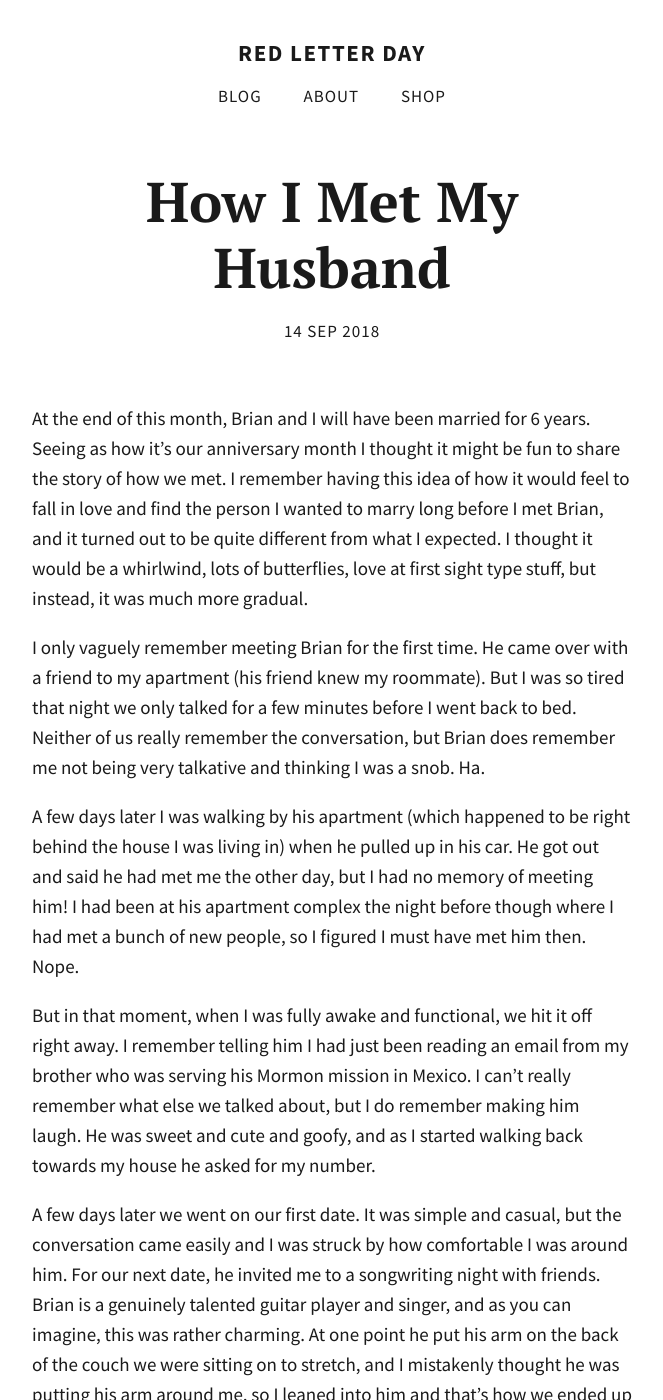
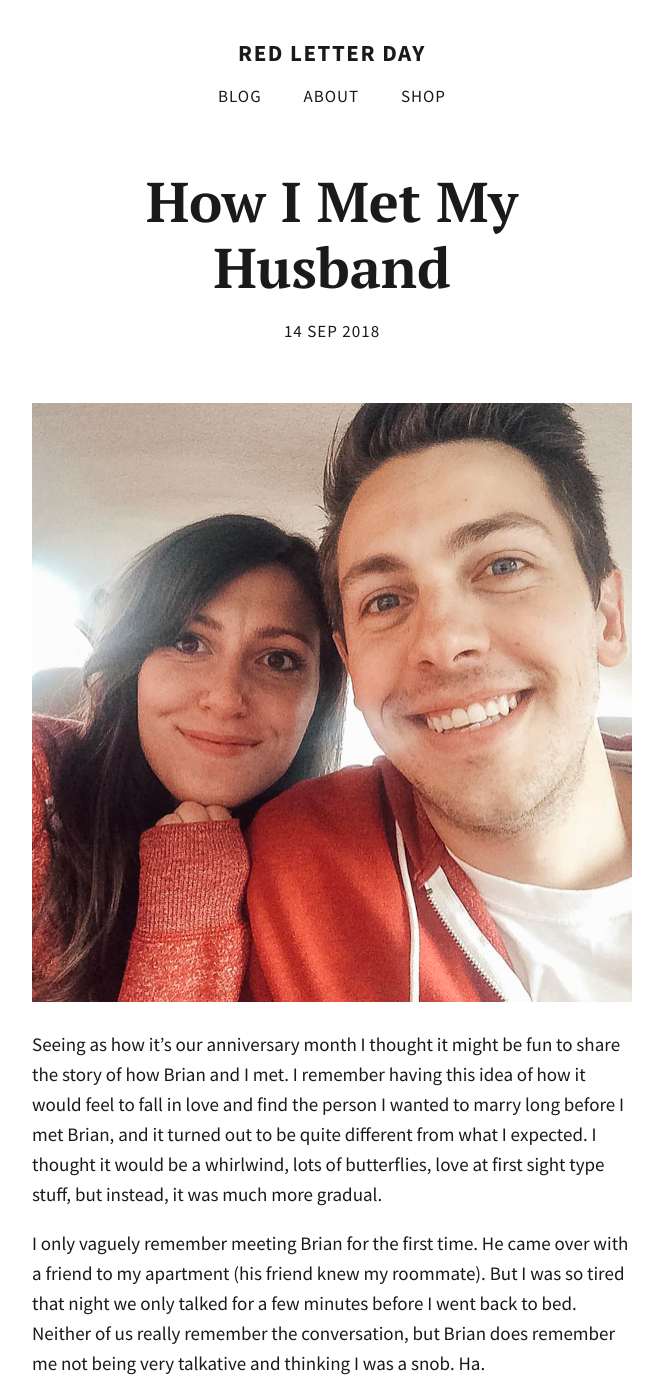
Before and after one commit to totiffany/totiffany.github.io, a Jekyll site: the page built from _posts/2018-09-14-How-I-Met-My-Husband.md, in a window 1280 px wide and 1400 px high. Shown: the whole window, without its empty margins (308-971 px from the left). Built offline with Jekyll 4.4.1, drawn with Linux system fonts in a browser that asks for light colours; our own code applies the rules of GitHub Pages for plain Markdown files; comment, search, counter and statistics services are not loaded.

Commit message:
Update 2018-09-14-How-I-Met-My-Husband.md

```diff
--- a/_posts/2018-09-14-How-I-Met-My-Husband.md
+++ b/_posts/2018-09-14-How-I-Met-My-Husband.md
@@ -1,15 +1,17 @@
 ---
 published: true
 description: >-
-  At the end of this month, Brian and I will have been married for 6 years.
   Seeing as how it's our anniversary month I thought it might be fun to share
-  the story of how we met. I remember having this idea of how it would feel to
-  fall in love and find the person I wanted to marry long before I met Brian,
-  and it turned out to be quite different from what I expected. I thought it
-  would be a whirlwind, lots of butterflies, love at first sight type stuff, but
-  instead, it was much more gradual.
+  the story of how Brian and I met. I remember having this idea of how it would
+  feel to fall in love and find the person I wanted to marry long before I met
+  Brian, and it turned out to be quite different from what I expected. I thought
+  it would be a whirlwind, lots of butterflies, love at first sight type stuff,
+  but instead, it was much more gradual.
+image: 10-18 Tiffany-Red.jpg
 ---
-At the end of this month, Brian and I will have been married for 6 years. Seeing as how it's our anniversary month I thought it might be fun to share the story of how we met. I remember having this idea of how it would feel to fall in love and find the person I wanted to marry long before I met Brian, and it turned out to be quite different from what I expected. I thought it would be a whirlwind, lots of butterflies, love at first sight type stuff, but instead, it was much more gradual.
+![10-18 Tiffany-Red.jpg]({{site.baseurl}}/img/10-18 Tiffany-Red.jpg)
+
+Seeing as how it's our anniversary month I thought it might be fun to share the story of how Brian and I met. I remember having this idea of how it would feel to fall in love and find the person I wanted to marry long before I met Brian, and it turned out to be quite different from what I expected. I thought it would be a whirlwind, lots of butterflies, love at first sight type stuff, but instead, it was much more gradual.
 
 I only vaguely remember meeting Brian for the first time. He came over with a friend to my apartment (his friend knew my roommate). But I was so tired that night we only talked for a few minutes before I went back to bed. Neither of us really remember the conversation, but Brian does remember me not being very talkative and thinking I was a snob. Ha.
 
```
